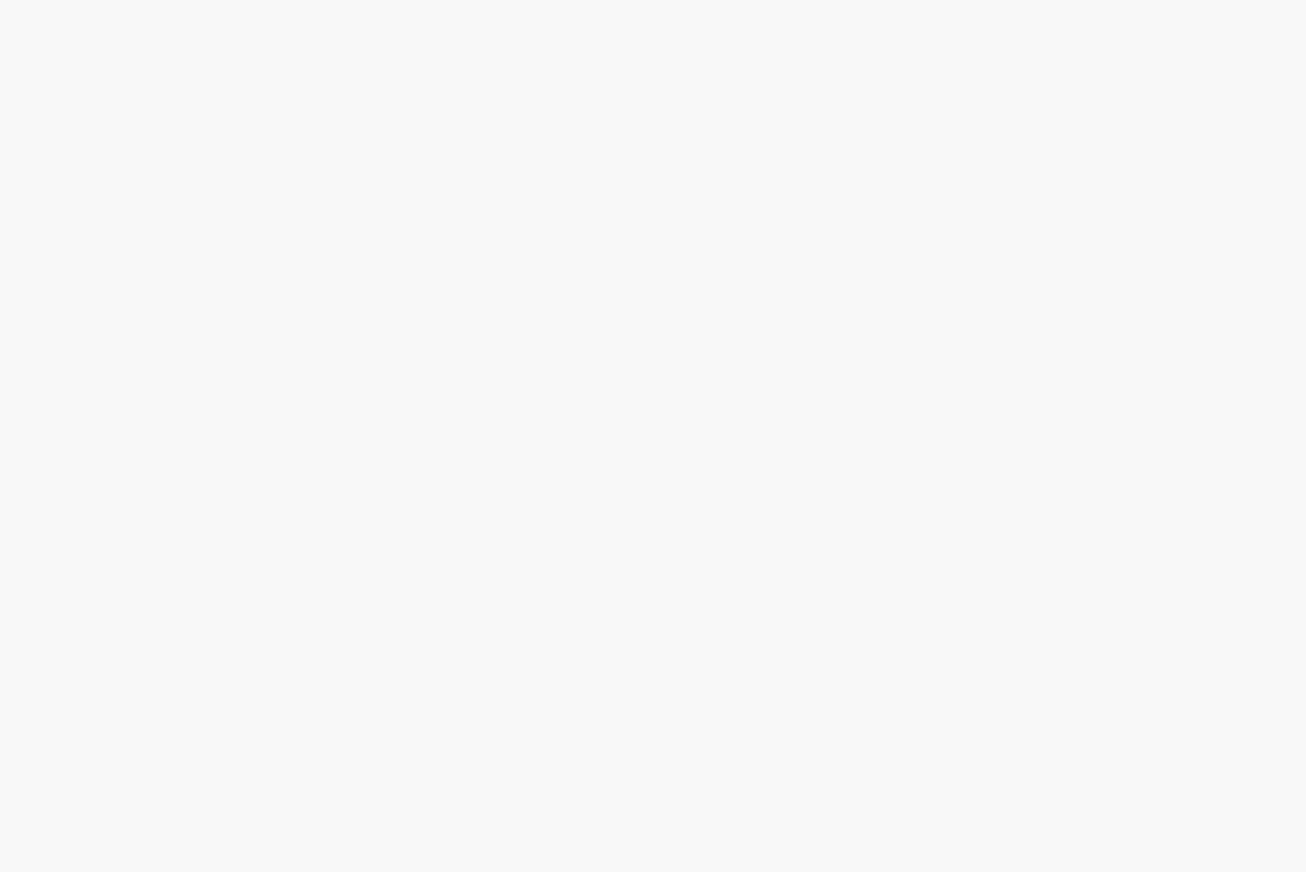
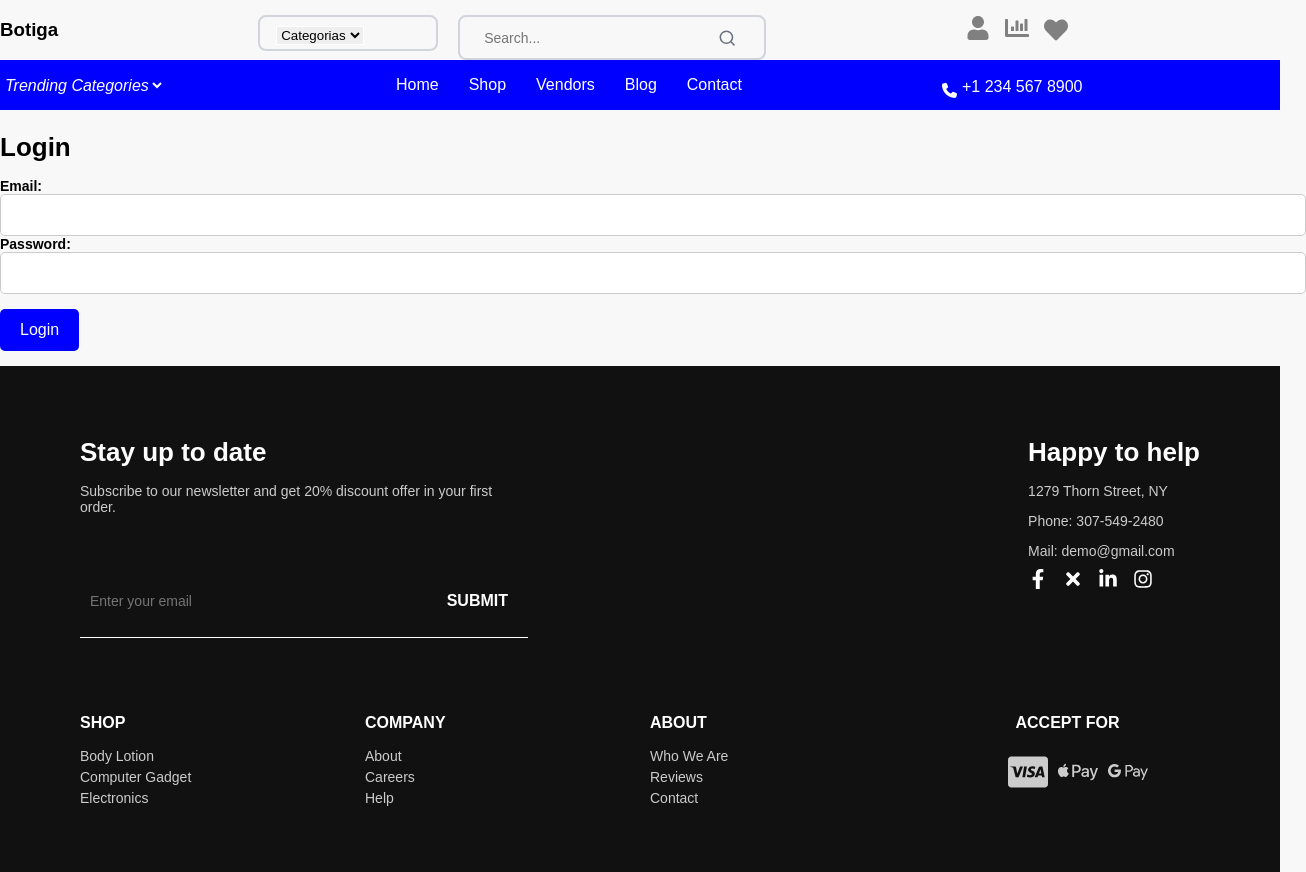
Before and after one commit to mireilleIrafasha25/Botiga_Pr, a React app in the folder reactapp/: page /form in a window 1280 px wide. Before the commit this address had no page. Shown: the whole page, 1306 px wide, since content can reach past the window. Before the commit the page ends 800 px from the top, so only its background shows below. Built offline with nearby package versions, Linux system fonts and the light colour scheme; the HTML template or start-up script is replaced by a standard one.

Commit message:
learn fetching

```diff
--- a/reactapp/package.json
+++ b/reactapp/package.json
@@ -11,6 +11,7 @@
   },
   "dependencies": {
     "@fortawesome/fontawesome-free": "^6.7.2",
+    "axios": "^1.7.9",
     "font-awesome": "^4.7.0",
     "lucide-react": "^0.474.0",
     "react": "^18.3.1",
--- a/reactapp/src/App.jsx
+++ b/reactapp/src/App.jsx
@@ -7,6 +7,7 @@ import Vendors from "./component/Vendor"
 import Contact from "./component/contact"
 import Blog from "./component/Blog"
 import User from "./component/User"
+import LoginForm from "./component/form"
 function App() {
 
 
@@ -22,6 +23,7 @@ function App() {
         <Route path="contact" element={<Contact/>} />
         <Route path="blog" element={<Blog/>} />
         <Route path="user" element={<User />} />
+        <Route path="form" element={<LoginForm />} />
         </Route>
       </Routes>
     </Router>
--- a/reactapp/src/component/NavUp.jsx
+++ b/reactapp/src/component/NavUp.jsx
@@ -26,8 +26,8 @@ const NavUp=()=>
                 </div>
             </div>
             <div className="icon-container">
-     <Link to="user"><FaUser className="icon" size={24} /></Link>
-      <FaChartBar className="icon" size={24} />
+     <Link to="/user"><FaUser className="icon" size={24} /></Link>
+    <Link to="/form"> <FaChartBar className="icon" size={24} /></Link>
       <FaHeart className="icon" size={24} />
     </div>
         </div>
--- /dev/null
+++ b/reactapp/src/component/form.jsx
@@ -0,0 +1,68 @@
+import React, { useState } from "react";
+import axios from "axios";
+import { useNavigate } from "react-router-dom"; // 👉 Redirect
+
+function LoginForm() {
+  const [email, setEmail] = useState("");
+  const [password, setPassword] = useState("");
+  const [message, setMessage] = useState("");
+  const [loading, setLoading] = useState(false); // ✅ Loading state
+
+  const navigate = useNavigate(); // 👉 Function yo gukora redirect
+
+  const handleSubmit = async (e) => {
+    e.preventDefault();
+    setLoading(true); // 👉 Tugaragaza ko API iri gukorana
+
+    try {
+      const response = await axios.post("http://localhost:5007/Weeding/user/signin", {
+        email,
+        password,
+      });
+
+      setMessage(response.data.message);
+      localStorage.setItem("token", response.data.token); // ✅ Kubika token muri localStorage
+
+      setTimeout(() => {
+        navigate("/dashboard"); // ✅ Redirect kuri dashboard nyuma ya 1s
+      }, 1000);
+    } catch (error) {
+      setMessage(error.response?.data?.message || "Login failed!");
+    } finally {
+      setLoading(false); // 👉 Hagarika loading state nyuma ya response
+    }
+  };
+
+  return (
+    <div>
+      <h2>Login</h2>
+      <form onSubmit={handleSubmit}>
+        <div>
+          <label>Email:</label>
+          <input
+            type="email"
+            value={email}
+            onChange={(e) => setEmail(e.target.value)}
+            required
+          />
+        </div>
+        <div>
+          <label>Password:</label>
+          <input
+            type="password"
+            value={password}
+            onChange={(e) => setPassword(e.target.value)}
+            required
+          />
+        </div>
+        <button type="submit" disabled={loading}>
+          {loading ? "Logging in..." : "Login"} {/* ✅ Loading button */}
+        </button>
+      </form>
+
+      {message && <p>{message}</p>}
+    </div>
+  );
+}
+
+export default LoginForm;
--- a/reactapp/src/component/login.jsx
+++ b/reactapp/src/component/login.jsx
@@ -1,6 +1,43 @@
 import {Link} from "react-router-dom";
+import axios from "axios";
+import { useState } from "react";
+import { useNavigate } from "react-router-dom";
+
+
 const Login=()=>
 {
+    const [email,setEmail]=useState(""); //set email
+    const [password,setPassword]=useState(""); // state pf password must be empty
+    const [message,setMessage]=useState("");  //state of  message should be empty
+    const [loading,setLoading]=useState(false); // state of loading button
+    const navigate=useNavigate(); // function used to redirect navigation
+
+    const handleSubmit=async(e)=>
+    {
+        e.preventDefault();
+        setLoading(true);
+        try{
+            const response=await axios.post("http://localhost:5007/Weeding/user/signin",{
+                email,
+                password,
+            });
+            // set message to success message
+            setMessage(response.data.message);
+            localStorage.setItem("token",response.data.token); // save token in local storage
+
+            setTimeout(()=>
+            {
+                navigate("/dashboard"); // redirect to dashboard
+
+            },1000);
+        }
+        catch(error){
+            setMessage(error.response?.data?.message || "Login failed!");
+        }
+        finally{
+            setLoading(false); // stop loading button
+        }
+    };
     <style>
         {
             `body {
@@ -19,9 +56,9 @@ const Login=()=>
                 width:"400px",paddingTop:"60px",paddingBottom:"60px",background:"white"
             }}>
 
-            <form>
+            <form onSubmit={handleSubmit}>
                <div> <label style={{fontFamily:"Overlock,display",fontWeight:"unset"}}>Username or email <span style={{color:"red"}} > *</span></label>
-                <input type="email"  required style={{
+                <input type="email"  value={email} onChange={(e)=> setEmail(e.target.value) } required style={{
                 marginTop: "15px",
                 backgroundColor: "white",
                 color: "black",
@@ -30,7 +67,7 @@ const Login=()=>
                 height:"30px",
                 width:"250px"}}  className="eml" /></div>
                 <div><label style={{marginTop:"15px",fontFamily:"Overlock,display",fontWeight:"unset"}}>Password <span style={{color:"red"}}> *</span></label>
-                <input type="password" required    style={{
+                <input type="password" value={password} onChange={(e)=>setPassword(e.target.value)} required    style={{
                 marginTop: "15px",
                 backgroundColor: "white",
                 color: "black",
@@ -40,10 +77,11 @@ const Login=()=>
                 width:"250px"
               }} className="pass" /></div>
                 <div style={{display:"flex",marginTop:"15px",gap:"20px",}}><label><input type="checkbox"/></label><label style={{fontFamily:"Overlock,display",fontWeight:"unset"}}>Remember me</label></div>
-               <div> <button type="submit" style={{marginTop:"15px",backgroundColor:"#112",width:"100px",height:"40px",textAlign:"center",fontFamily:"Overlock,display"}}>LOG IN</button></div>
+               <div> <button disabled={loading} type="submit" style={{marginTop:"15px",backgroundColor:"#112",width:"100px",height:"40px",textAlign:"center",fontFamily:"Overlock,display"}}>{loading? "Logging in ...":"LOG IN"}</button></div>
                <div><Link to="/newPassword" style={{color:"black",fontFamily:"Overlock,display"}}> <u>Lost your password</u></Link></div>
 
             </form>
+            {message && <p>{message}</p>}
             </div>
 
         </div>
```
Also changed, not shown: 1 other file (tests, documents, lock files or other folders).
